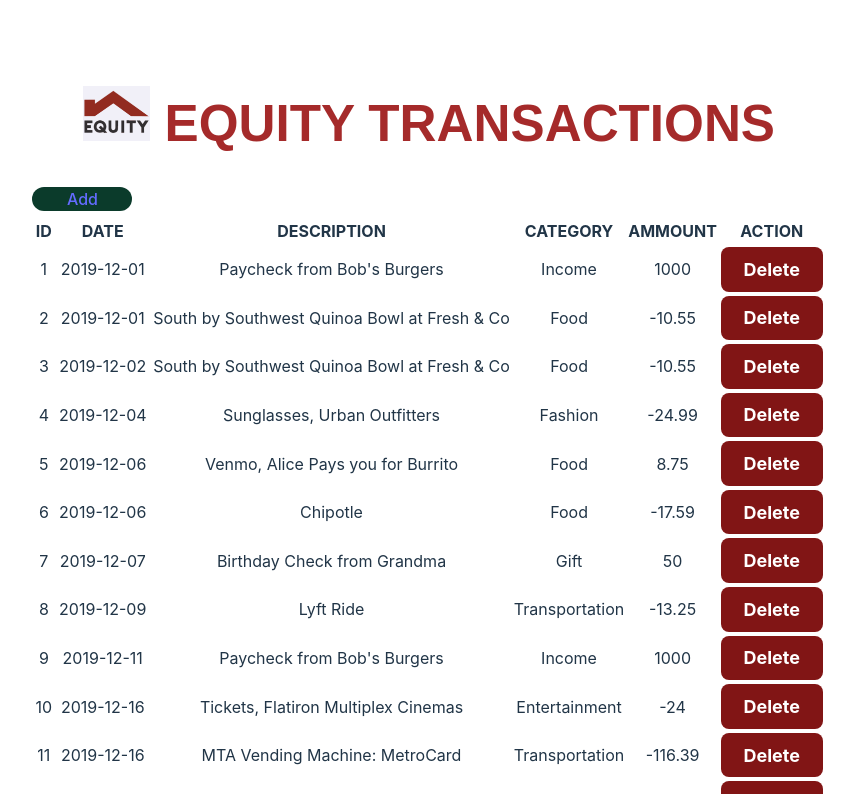
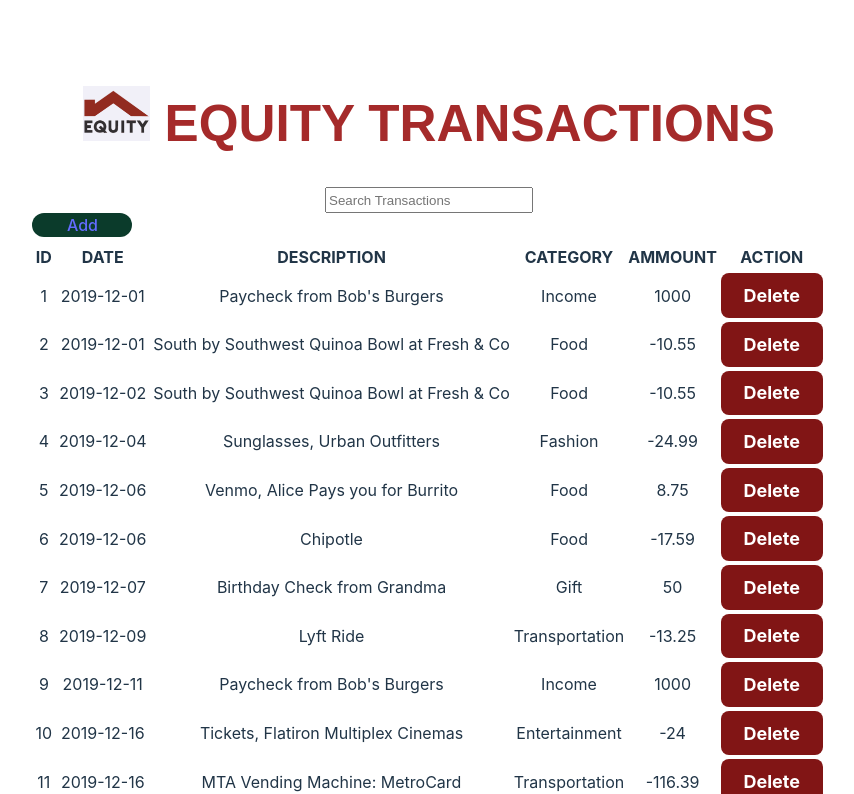
Before and after one commit to Qjones254/Equity-dummy, a React (Vite) app in the folder equityTransactions/: page / in a window 1280 px wide. Shown: the top 794 px of the page, without its empty margins (211-1065 px from the left). Built offline with nearby package versions, Linux system fonts and the light colour scheme; data requests are answered from the project's data file.

Commit message:
complete search bar

```diff
--- a/equityTransactions/src/App.css
+++ b/equityTransactions/src/App.css
@@ -65,6 +65,7 @@
   margin-bottom: 5px;
   font-weight: bolder;
   cursor: pointer;
+  color: #fff;
 }
 .update{
   background-color: rgb(8, 68, 8);
@@ -79,3 +80,7 @@
 font-size: large;
 font-weight: bold;
 }
+.input{
+  height: 20px;
+  width: 200px;
+}
--- a/equityTransactions/src/App.jsx
+++ b/equityTransactions/src/App.jsx
@@ -5,6 +5,9 @@
 import axios from 'axios'
 
 function App(){
+    //this is for the search bar
+    const [search,setSearch] = useState('')
+    console.log(search)
     const [columns,setColumns]=useState([])
     const[records,setRecords]=useState([])
     const navigate=useNavigate()
@@ -32,6 +35,11 @@
             <div className="header">
                 <h1> <img className="image" src={image} alt="" /> EQUITY TRANSACTIONS</h1>
             </div>
+            <div>
+                <form >
+                    <input onChange={(e)=> setSearch(e.target.value)} className="input" type="text" placeholder="Search Transactions"/>
+                </form>
+            </div>
             <div className="link"><Link to='/create' >Add</Link></div>
             <table className="table">
                 <thead>
@@ -51,7 +59,15 @@
                 </thead>
                 <tbody>
                     {//the delete button has a function handle Submit for delete functionality
-                        records.map((d,i) => (
+
+                       //filtering the search bar
+                       records.filter((d)=>{
+                            return search.toLowerCase() ===''? d:d.
+                            description.toLowerCase().includes(search);
+
+
+
+                        }).map((d,i) => (
                            <tr key={i}>
                             <td>{d.id}</td>
                             <td> {d.date} </td>
```
